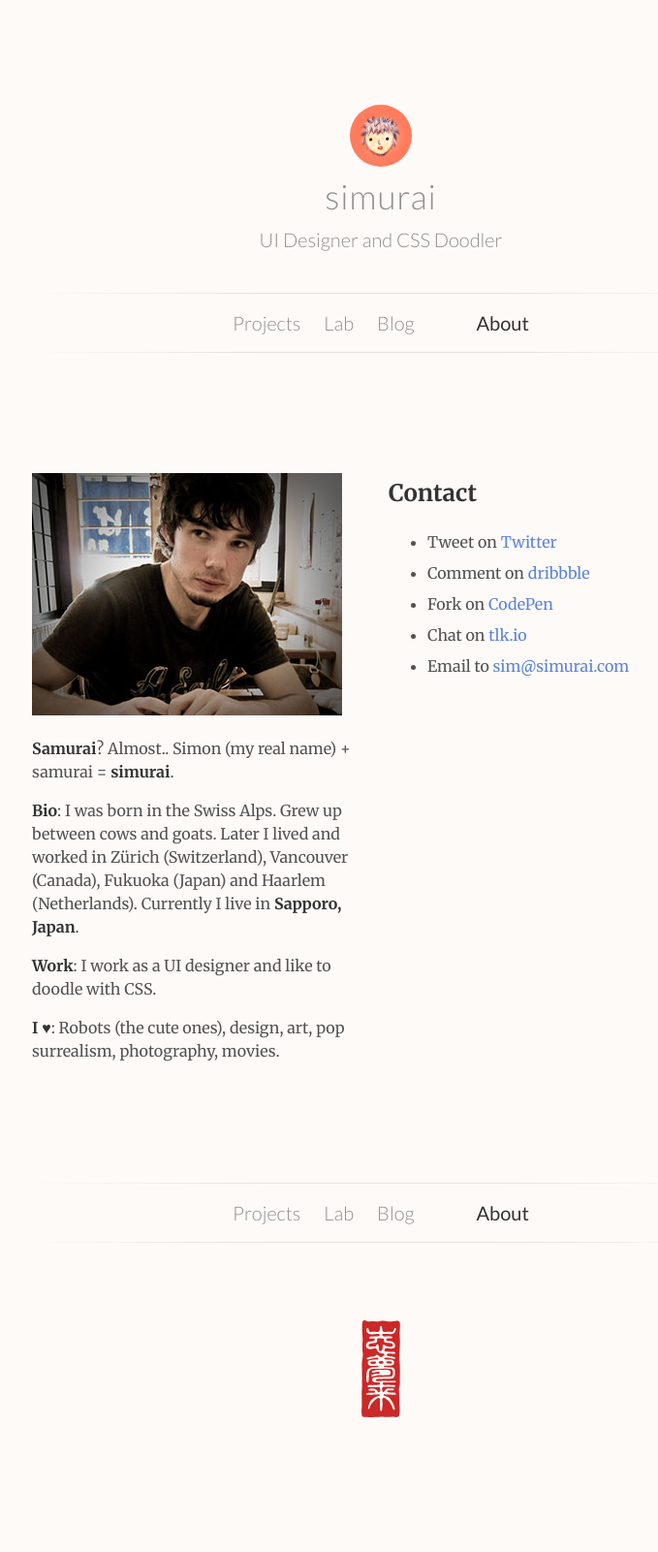
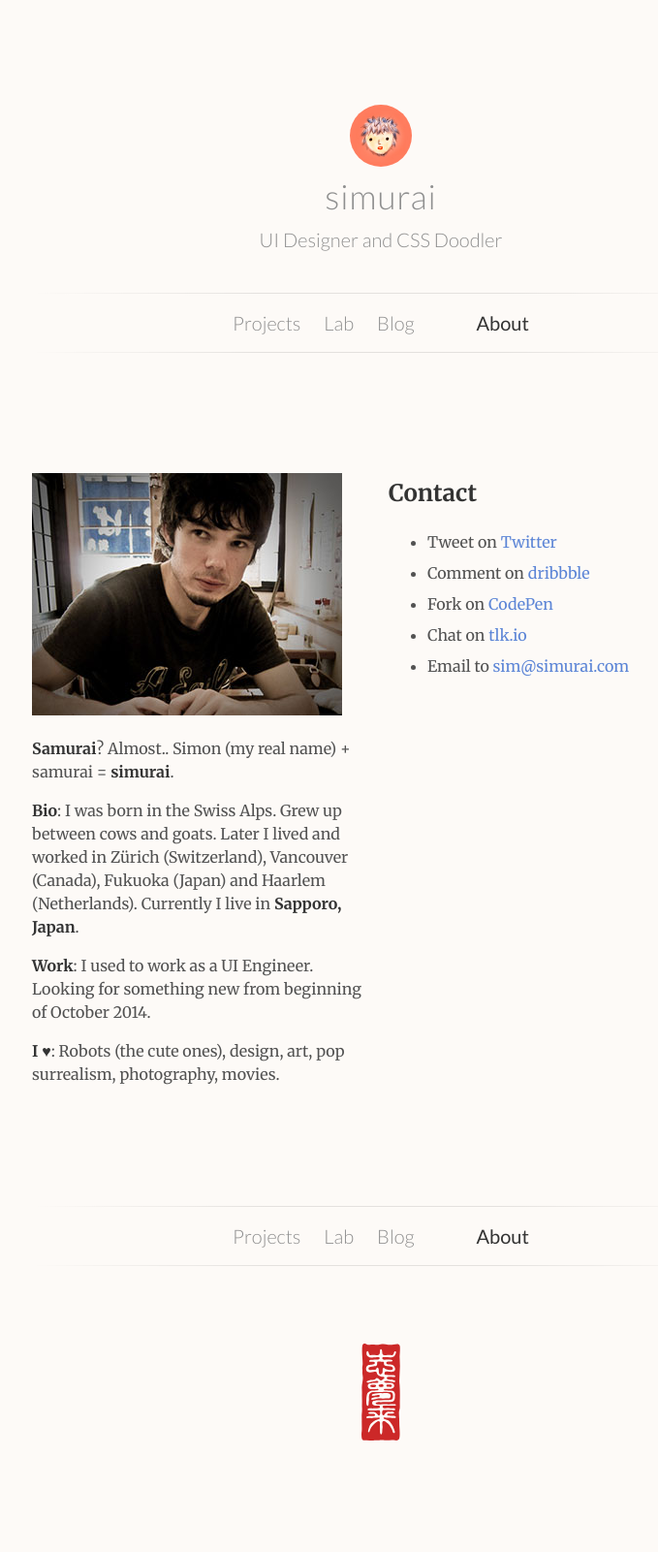
Before and after one commit to simurai/simurai.com, a Jekyll site: the page built from about/index.md, in a window 1280 px wide. Shown: the whole page at 97% size, without its empty margins (247-926 px from the left). Built offline with Jekyll 4.4.1, drawn with Linux system fonts in a browser that asks for light colours; Markdown is read by kramdown in place of the engine named in the settings; before the commit the page ends 1577 px from its top, so only the background shows below that.

Commit message:
Update About

```diff
--- a/about/index.md
+++ b/about/index.md
@@ -14,7 +14,7 @@ __Samurai__? Almost.. Simon (my real name) + samurai = __simurai__.
 
 __Bio__: I was born in the Swiss Alps. Grew up between cows and goats. Later I lived and worked in Zürich (Switzerland), Vancouver (Canada), Fukuoka (Japan) and Haarlem (Netherlands). Currently I live in __Sapporo, Japan__.
 
-__Work__: I work as a UI designer and like to doodle with CSS.
+__Work__: I used to work as a UI Engineer. Looking for something new from beginning of October 2014.
 
 __I ♥__: Robots (the cute ones), design, art, pop surrealism, photography, movies.
 
```
